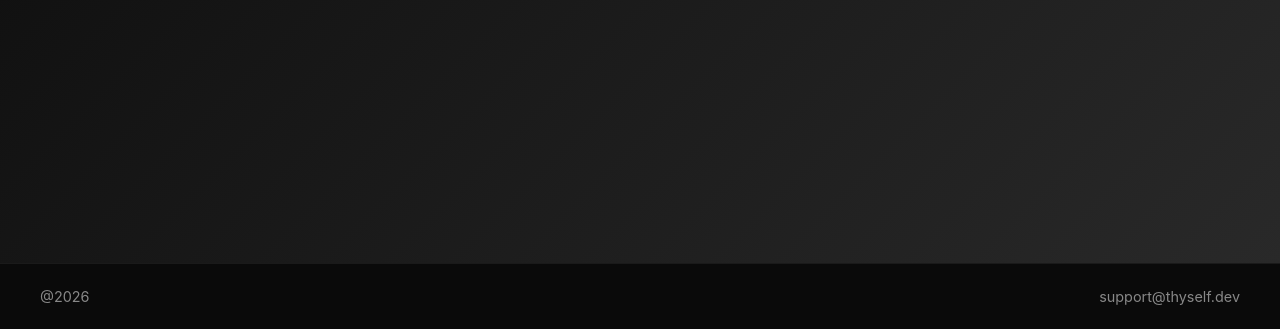
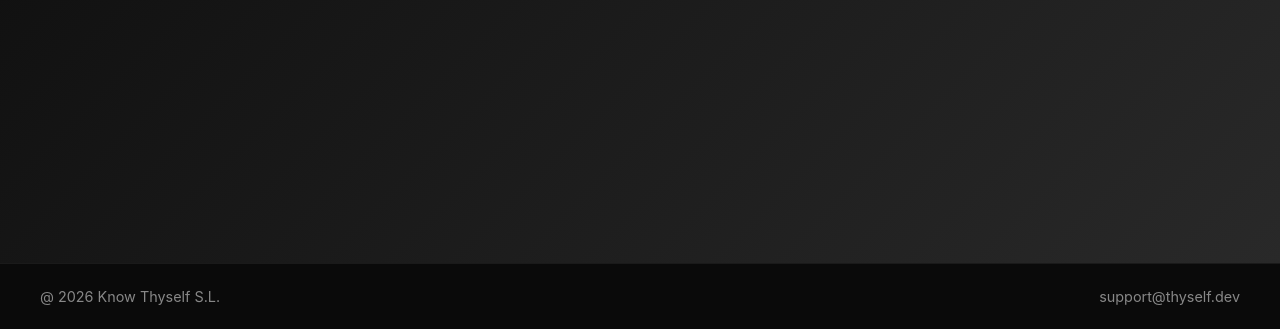
Before and after one commit to DanGalkin/thyself-site, a plain HTML site: page index.html in a window 1280 px wide. Shown: the part 471-800 px from the top of the page. Drawn offline with Linux system fonts and the light colour scheme.

Commit message:
Added company name to @

```diff
--- a/index.html
+++ b/index.html
@@ -26,7 +26,7 @@
 
     <footer class="footer">
         <div class="footer-content">
-            <div class="footer-left">@2026</div>
+            <div class="footer-left">@ 2026 Know Thyself S.L.</div>
             <div class="footer-right">support@thyself.dev</div>
         </div>
     </footer>
```
